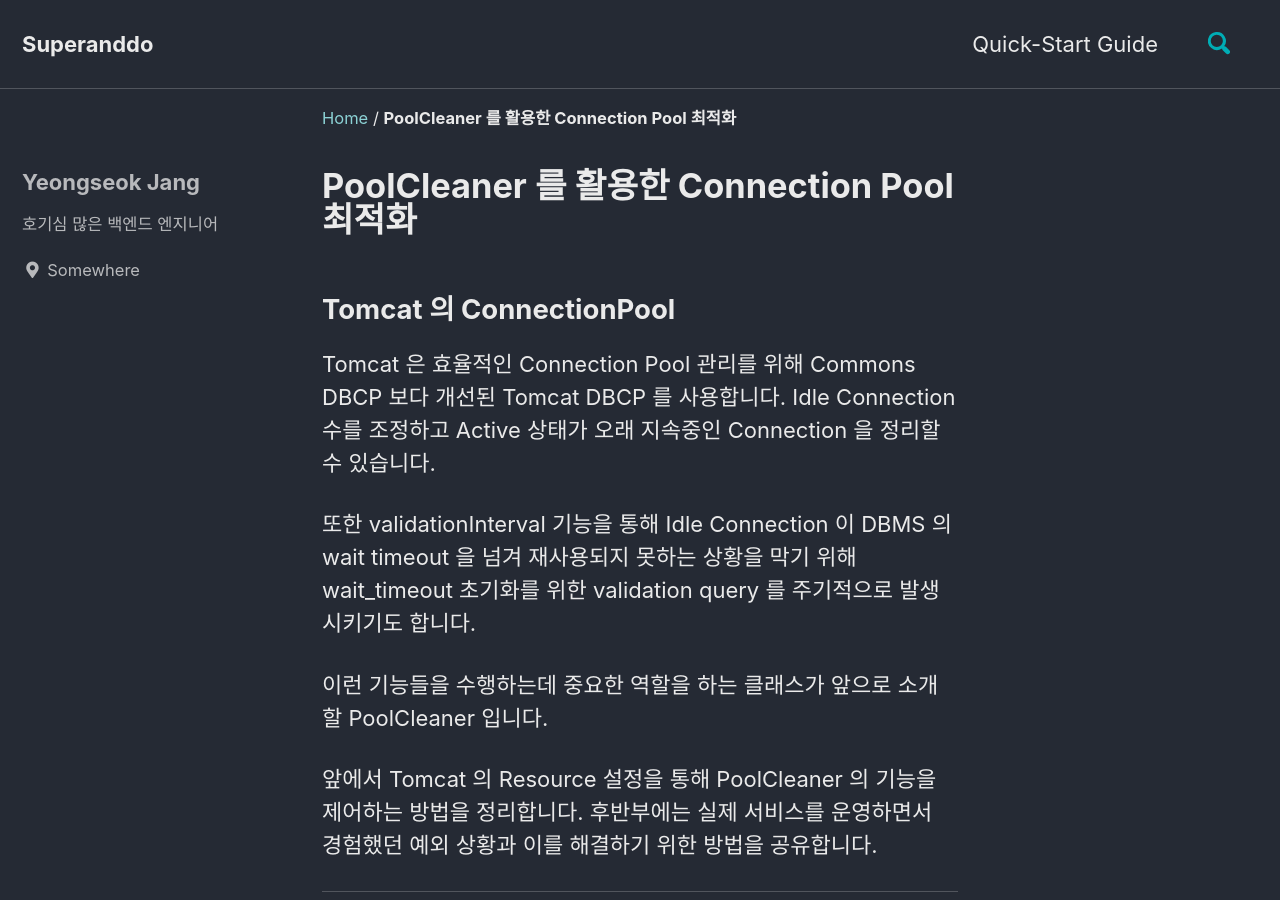
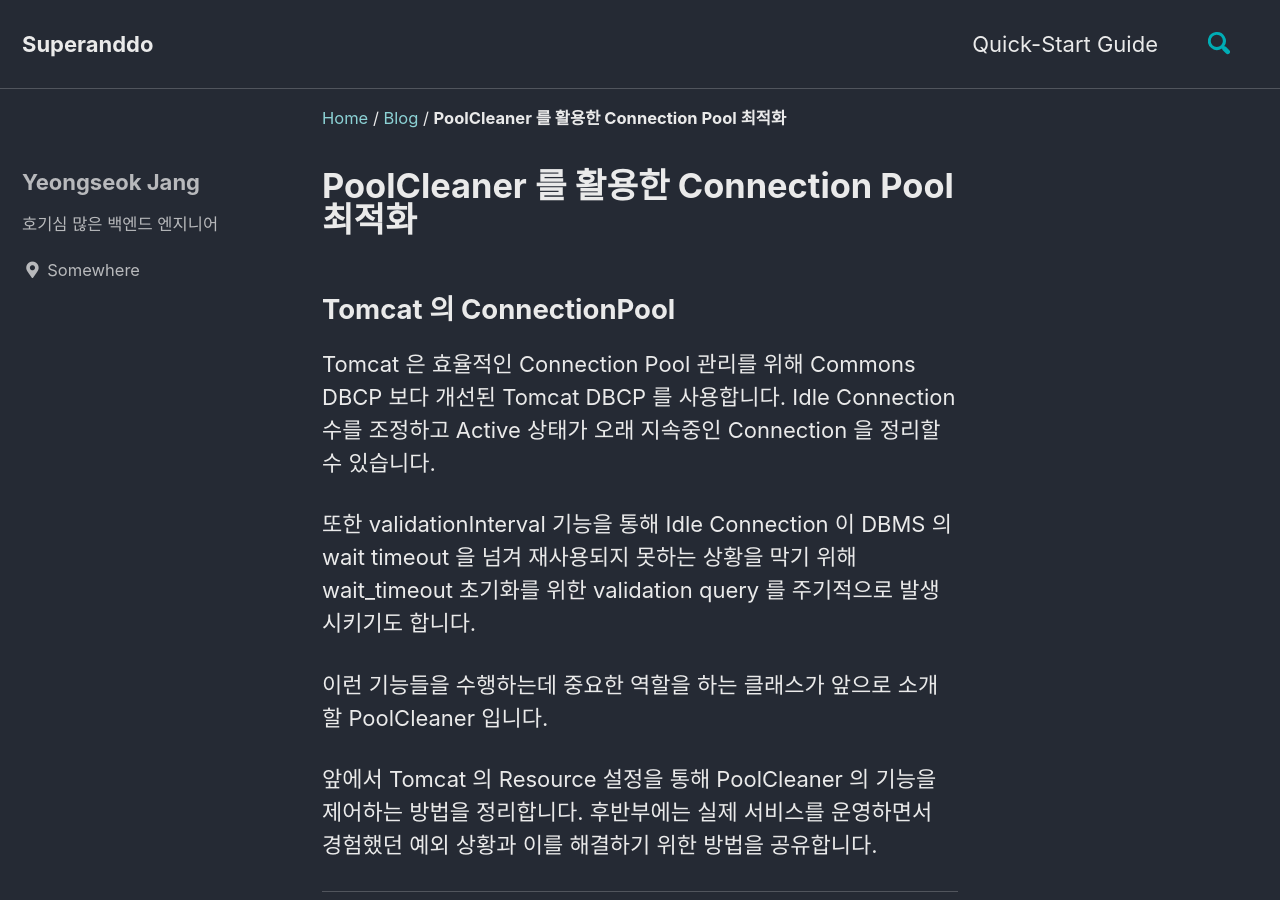
Before and after one commit to ddangdol/ddangdol.github.io, a Jekyll site: the page built from _posts/2021-04-18-tomcat-poolcleaner.md, in a window 1280 px wide and 900 px high. Built offline with Jekyll 4.4.1, drawn with Linux system fonts in a browser that asks for light colours; cached includes are drawn as plain includes; comment, search, counter and statistics services are not loaded.

```diff
--- a/_posts/2021-04-18-tomcat-poolcleaner.md
+++ b/_posts/2021-04-18-tomcat-poolcleaner.md
@@ -1,6 +1,7 @@
 ---
 layout: posts
 title: PoolCleaner 를 활용한 Connection Pool  최적화
+categories: [blog,]
 tags: [tomcat, connectionpool, poolcleaner]
 sitemap :
   priority : 1.0
```
Also changed, not shown: assets/images/tomcat-poolcleaner/image_01.png (added), assets/images/tomcat-poolcleaner/image_02.png (added), assets/images/tomcat-poolcleaner/image_03.png (added), assets/images/tomcat-poolcleaner/image_04.png (added), assets/images/tomcat-poolcleaner/image_05.png (added).
